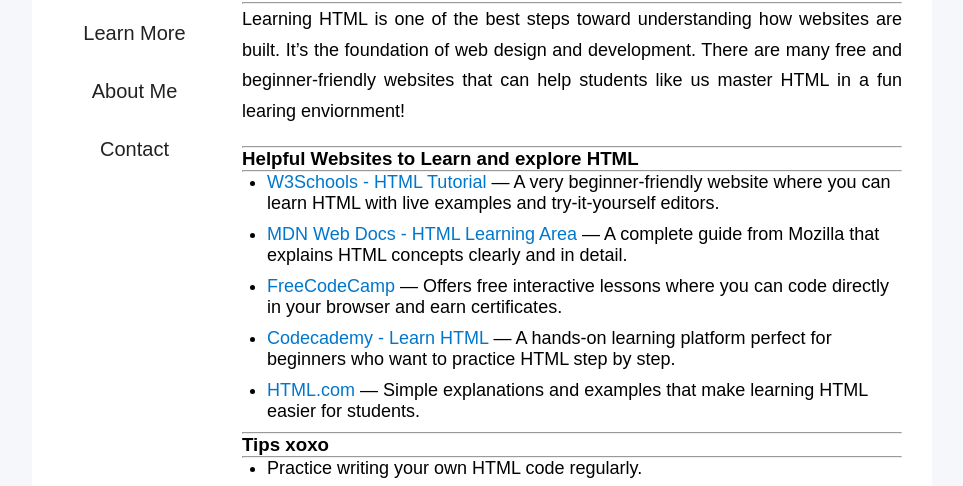
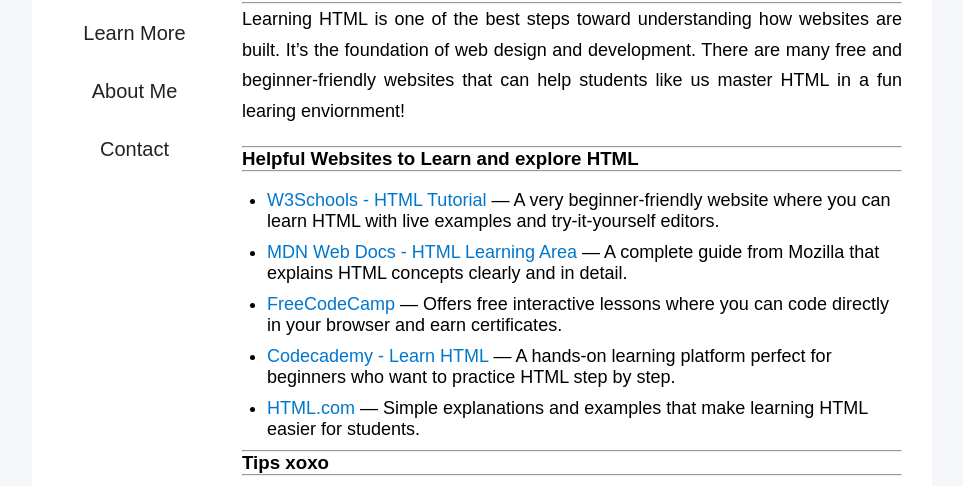
Before and after one commit to 20255908/03labmidtermm, a plain HTML site: page learn more about HTML.html in a window 1280 px wide. Shown: the part 286-772 px from the top of the page, without its empty margins (158-1121 px from the left). Drawn offline with Linux system fonts and the light colour scheme.

Commit message:
learn more about HTML.html

```diff
--- a/learn more about HTML.html
+++ b/learn more about HTML.html
@@ -130,7 +130,7 @@
                 <hr><h2>Learn More About HTML</h2><hr>
                 <p>Learning HTML is one of the best steps toward understanding how websites are built. It’s the foundation of web design and development. There are many free and beginner-friendly websites that can help students like us master HTML in a fun learing enviornment!</p>
 
-               <hr> <h3>Helpful Websites to Learn and explore HTML</h3><hr>
+               <hr> <h3>Helpful Websites to Learn and explore HTML</h3><hr><br>
                 <ul>
                     <li><a class="resource" href="https://www.w3schools.com/html/" target="_blank">W3Schools - HTML Tutorial</a> — A very beginner-friendly website where you can learn HTML with live examples and try-it-yourself editors.</li>
 
@@ -143,7 +143,7 @@
                     <li><a class="resource" href="https://html.com/" target="_blank">HTML.com</a> — Simple explanations and examples that make learning HTML easier for students.</li>
                 </ul>
 
-                <hr><h3> Tips xoxo</h3><hr>
+                <hr><h3> Tips xoxo</h3><hr><br>
                 <ul>
                     <li>Practice writing your own HTML code regularly.</li>
                     <li>Try creating small web pages, experimenting with tags, and styling them using CSS.</li>
```
